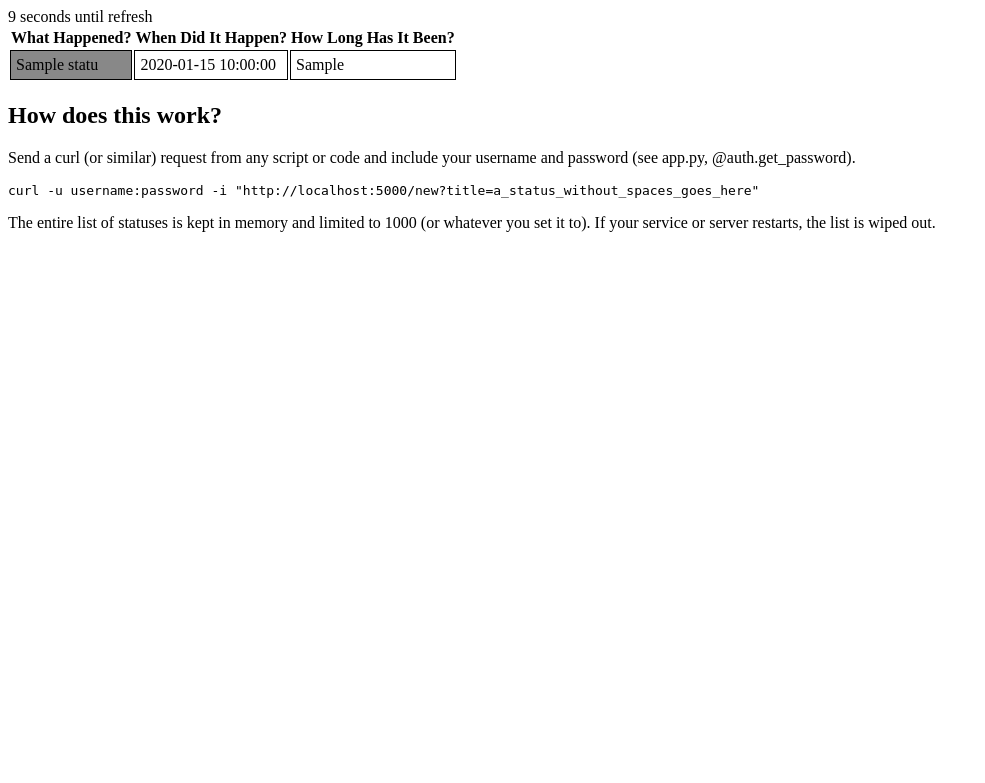
After one commit to mattbk/status-log, a Flask app: template templates/index.html in a window 1280 px wide. The commit adds this page. Shown: the top 783 px of the page, without its empty margins (0-985 px from the left). Run offline with Flask 2, Linux system fonts and the light colour scheme; the template is opened without the code that fills it: most values are stand-ins (such as "Sample title", 1, 10 or a date in 2020).

Commit message:
Add readme and colors.

```diff
--- a/app.py
+++ b/app.py
@@ -10,7 +10,8 @@ app = Flask(__name__)
 
 statuses = [
     {
-        'title': 'curl -u matt:python -i http://localhost:5000/log/api/v1.0/new?title="example_status_no_spaces"',
+        'title': 'app_is_running',
+        'color': "green",
         'timestamp': datetime.datetime.now().timestamp(),
         'timestamp_readable': datetime.datetime.now()
     }
@@ -38,6 +39,7 @@ def create_status():
 
     status = {
         'title': safer_title,
+        'color': request.args.get("color"),
         'timestamp': datetime.datetime.now().timestamp(),
         'timestamp_readable': datetime.datetime.now()
     }
@@ -57,7 +59,7 @@ def get_statuses_raw():
 @app.route('/', methods=['GET'])
 def get_statuses():
     long_agos = [humanfriendly.format_timespan(datetime.datetime.now().timestamp() - status['timestamp']) for status in statuses[::-1]]
-    return render_template("list.html",
+    return render_template("index.html",
                             statuses = statuses[::-1],
                             long_agos = long_agos)
 
--- a/static/css/style.css
+++ b/static/css/style.css
@@ -1,3 +1,4 @@
 .statuses tr td {
   border: 1px solid black;
+  padding: 5px;
 }
--- /dev/null
+++ b/templates/index.html
@@ -0,0 +1,39 @@
+<html>
+<head>
+<link href="/static/css/style.css" rel="stylesheet">
+</head>
+<body>
+
+<div id="countdown"><span id="countdown_numbers"></span> seconds until refresh</div>
+<script>
+(function countdown(remaining) {
+    if(remaining <= 0)
+        location.reload(true);
+    document.getElementById('countdown_numbers').innerHTML = remaining;
+    setTimeout(function(){ countdown(remaining - 1); }, 1000);
+})(15); // n seconds
+</script>
+
+<table class = "statuses">
+<tr><th>What Happened?</th><th>When Did It Happen?</th><th>How Long Has It Been?</th></tr>
+  {% for status in statuses %}
+  <tr>
+  <td style="background-color: {{ status.color }}">{{ status.title }}</td><td>{{ status.timestamp_readable }}</td><td>{{ long_agos[loop.index0] }}</td>
+  </tr>
+    {% endfor %}
+</table>
+
+<h2>How does this work?</h2>
+
+<p>Send a curl (or similar) request from any script or code and include your username and
+password (see app.py, @auth.get_password).</p>
+
+<code>
+curl -u username:password -i "http://localhost:5000/new?title=a_status_without_spaces_goes_here"
+</code>
+
+<p>The entire list of statuses is kept in memory and limited to 1000 (or whatever you set
+it to). If your service or server restarts, the list is wiped out.</p>
+
+</body>
+</html>
```
Also changed, not shown: templates/list.html (deleted, +0 -19 lines), README.md (added).
